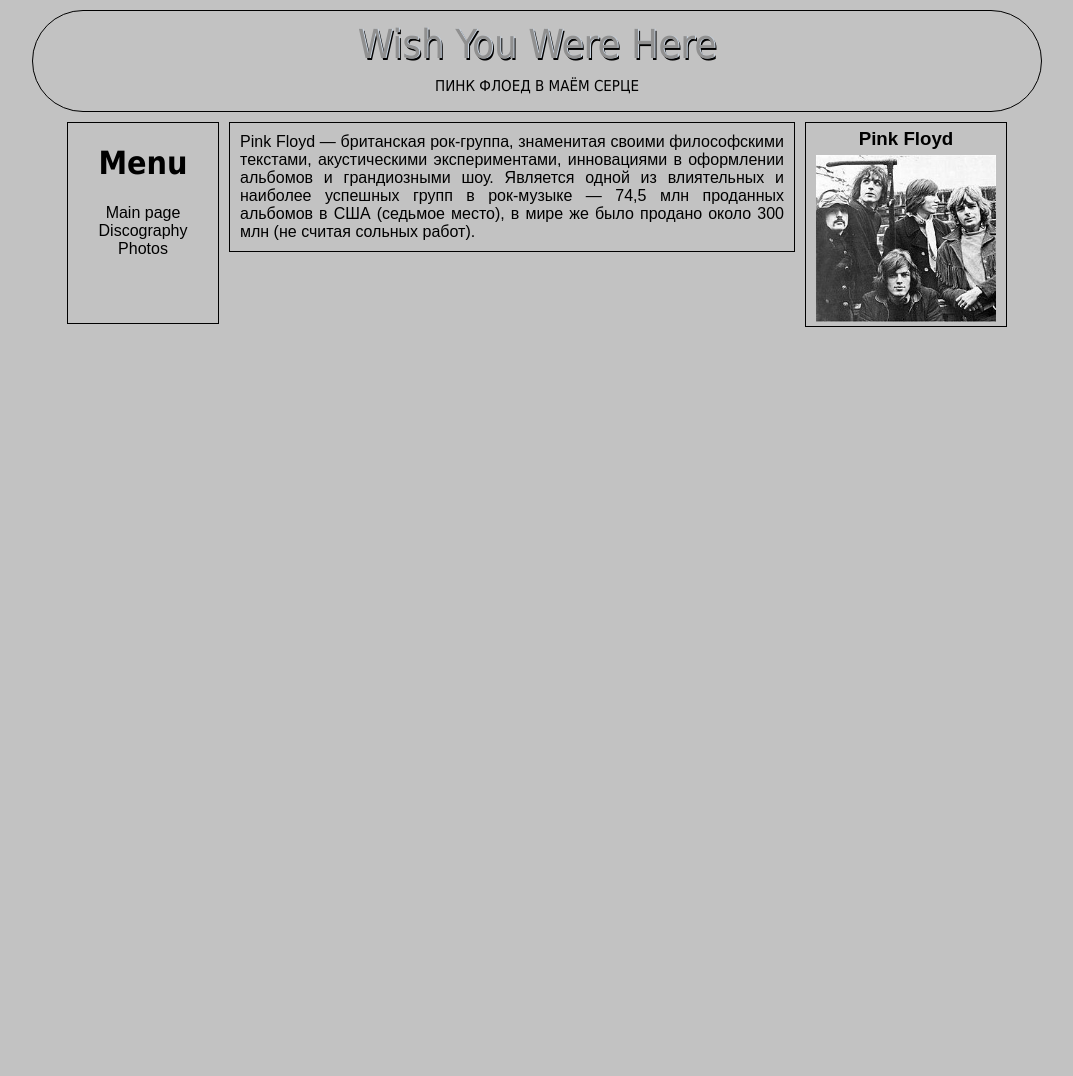
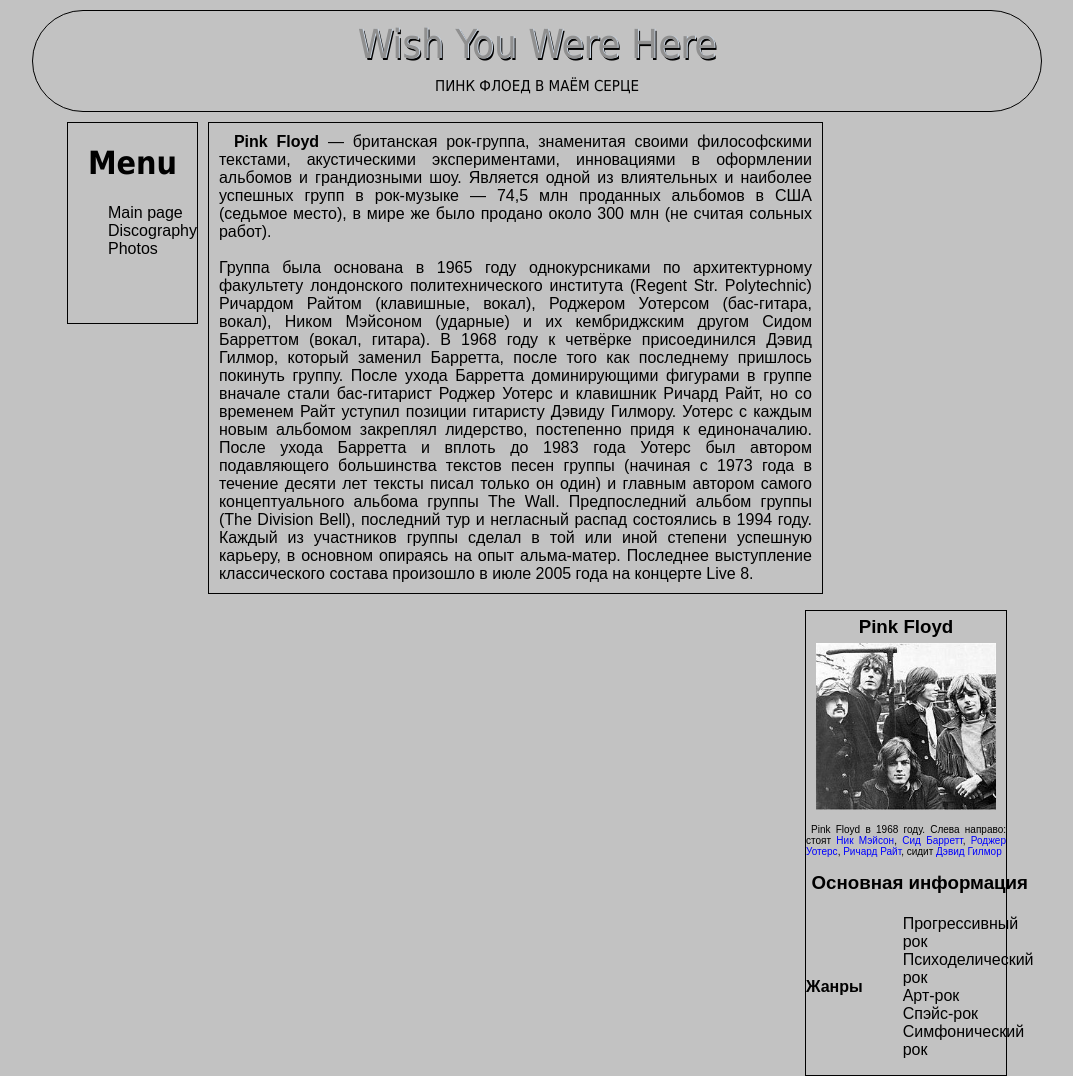
Before and after one commit to ugarochnaya/pink_floyd, a plain HTML site: page index.html in a window 1280 px wide. Shown: the whole page, without its empty margins (103-1176 px from the left). Before the commit the page ends 800 px from the top, so only its background shows below. Drawn offline with Linux system fonts and the light colour scheme.

Commit message:
adding table and some info

```diff
--- a/css/default.css
+++ b/css/default.css
@@ -37,7 +37,7 @@ header {
 }
 
 #menu {
-	min-width: 150px;
+	min-width: 100px;
 	max-width: 150px;
 	height: 200px;
 	border: solid 1px black;
@@ -47,14 +47,14 @@ header {
     float: left;
 }
 
+ul {
+	text-align: left;
+	list-style-type: none;
+	padding:0 0 0 15;
+}
+
 h3 {
 	margin: 5px auto;
-}
-
-#menu ul {
-	text-align: center;
-	list-style-type: none;
-	padding: 0;
 }
 
 nav {
@@ -87,8 +87,9 @@ a {
 	margin-left: 10px;
     margin-right: 10px;
     float: left;
-    max-width: 566px;
+    max-width: 615px;
     text-align: center;
+    text-indent: 15px;
 }
 
 #main_info p {
@@ -98,3 +99,18 @@ a {
 	margin-top: 0;
 	padding: 10px;
 }
+
+td {
+	text-align: center;
+}
+
+#main_info_text {
+	font-size: 10px;
+	text-align: justify;
+	padding: 0 5 0 5;
+	text-indent: 5px;
+}
+
+#main_info_links {
+	color: blue;
+}
--- a/index.html
+++ b/index.html
@@ -35,13 +35,34 @@
 		<!-- /menu -->
 		<!-- info -->
 		<div id="main_info">
-			<p>Pink Floyd — британская рок-группа, знаменитая своими философскими текстами, акустическими экспериментами, инновациями в оформлении альбомов и грандиозными шоу. Является одной из влиятельных и наиболее успешных групп в рок-музыке — 74,5 млн проданных альбомов в США (седьмое место), в мире же было продано около 300 млн (не считая сольных работ).</p>
+			<p><b>Pink Floyd</b> — британская рок-группа, знаменитая своими философскими текстами, акустическими экспериментами, инновациями в оформлении альбомов и грандиозными шоу. Является одной из влиятельных и наиболее успешных групп в рок-музыке — 74,5 млн проданных альбомов в США (седьмое место), в мире же было продано около 300 млн (не считая сольных работ).
+			<br><br>Группа была основана в 1965 году однокурсниками по архитектурному факультету лондонского политехнического института (Regent Str. Polytechnic) Ричардом Райтом (клавишные, вокал), Роджером Уотерсом (бас-гитара, вокал), Ником Мэйсоном (ударные) и их кембриджским другом Сидом Барреттом (вокал, гитара). В 1968 году к четвёрке присоединился Дэвид Гилмор, который заменил Барретта, после того как последнему пришлось покинуть группу. После ухода Барретта доминирующими фигурами в группе вначале стали бас-гитарист Роджер Уотерс и клавишник Ричард Райт, но со временем Райт уступил позиции гитаристу Дэвиду Гилмору. Уотерс с каждым новым альбомом закреплял лидерство, постепенно придя к единоначалию. После ухода Барретта и вплоть до 1983 года Уотерс был автором подавляющего большинства текстов песен группы (начиная с 1973 года в течение десяти лет тексты писал только он один) и главным автором самого концептуального альбома группы The Wall. Предпоследний альбом группы (The Division Bell), последний тур и негласный распад состоялись в 1994 году. Каждый из участников группы сделал в той или иной степени успешную карьеру, в основном опираясь на опыт альма-матер. Последнее выступление классического состава произошло в июле 2005 года на концерте Live 8.</p>
 		</div>
 		<!-- /info -->
 		<!-- short info -->
 		<div id="short_info">
 			<h3>Pink Floyd</h3>
 			<img src="images/all_members.jpg"/>
+			<table border="0" align="center">
+				<p id="main_info_text">Pink Floyd в 1968 году. Слева направо: стоят <a id="main_info_links" href="https://ru.wikipedia.org/wiki/%D0%9C%D1%8D%D0%B9%D1%81%D0%BE%D0%BD,_%D0%9D%D0%B8%D0%BA">Ник Мэйсон</a>, <a id="main_info_links" href="https://ru.wikipedia.org/wiki/%D0%91%D0%B0%D1%80%D1%80%D0%B5%D1%82%D1%82,_%D0%A1%D0%B8%D0%B4">Сид Барретт</a>, <a id="main_info_links" href="https://ru.wikipedia.org/wiki/%D0%A3%D0%BE%D1%82%D0%B5%D1%80%D1%81,_%D0%A0%D0%BE%D0%B4%D0%B6%D0%B5%D1%80">Роджер Уотерс</a>, <a id="main_info_links" href="https://ru.wikipedia.org/wiki/%D0%A0%D0%B0%D0%B9%D1%82,_%D0%A0%D0%B8%D1%87%D0%B0%D1%80%D0%B4">Ричард Райт</a>, сидит <a id="main_info_links" href="https://ru.wikipedia.org/wiki/%D0%93%D0%B8%D0%BB%D0%BC%D0%BE%D1%80,_%D0%94%D1%8D%D0%B2%D0%B8%D0%B4">Дэвид Гилмор</a></p>
+				<tr>
+					<td colspan="3"><h3>Основная информация</h3></td>
+				<tr>
+				<tr>
+					<td id="first_column">
+						<b><a href="https://ru.wikipedia.org/wiki/%D0%A1%D0%BF%D0%B8%D1%81%D0%BE%D0%BA_%D0%BC%D1%83%D0%B7%D1%8B%D0%BA%D0%B0%D0%BB%D1%8C%D0%BD%D1%8B%D1%85_%D0%B6%D0%B0%D0%BD%D1%80%D0%BE%D0%B2,_%D0%BD%D0%B0%D0%BF%D1%80%D0%B0%D0%B2%D0%BB%D0%B5%D0%BD%D0%B8%D0%B9_%D0%B8_%D1%81%D1%82%D0%B8%D0%BB%D0%B5%D0%B9">Жанры</a></b>
+					</td>
+					<td>
+						<ul>
+							<li>Прогрессивный рок</li>
+							<li>Психоделический рок</li>
+							<li>Арт-рок</li>
+							<li>Спэйс-рок</li>
+							<li>Симфонический рок</li>
+						</ul>
+					</td>
+				</tr>
+			</table>
 		</div>
 		<!-- /short info -->
 	</div>
```
